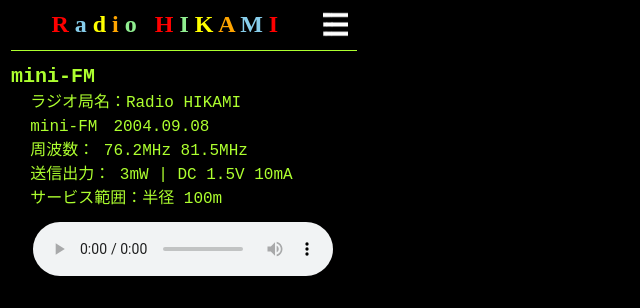
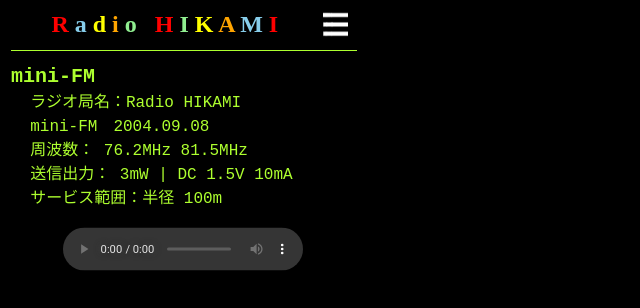
Before and after one commit to jh2htq-ir/RadioHIKAMI, a plain HTML site: page index.html in a window 1280 px wide. Shown: the top 308 px of the page, without its empty margins (0-640 px from the left). Drawn offline with Linux system fonts and the light colour scheme.

Commit message:
Add files via upload

```diff
--- a/index.html
+++ b/index.html
@@ -55,9 +55,15 @@
 <font size="-1"> </font>
 <table width="100%" border="0">
 <tr><td>
-<div><center>
-<audio id="audio" controls><source src="music/fm762.mp3"></audio>
-</center></div>
+<div style="text-align: center;">
+  <audio
+    id="audio"
+    controls
+    style="background-color: #000000; color: #ffffff; color-scheme: dark; transform: scale(0.8); transform-origin: center; border-radius: 6px;"
+  >
+    <source src="music/fm762.mp3" type="audio/mpeg">
+  </audio>
+</div>
 <div><font size="-1">&nbsp;</font></div>
 </td></tr>
 </table>
```
